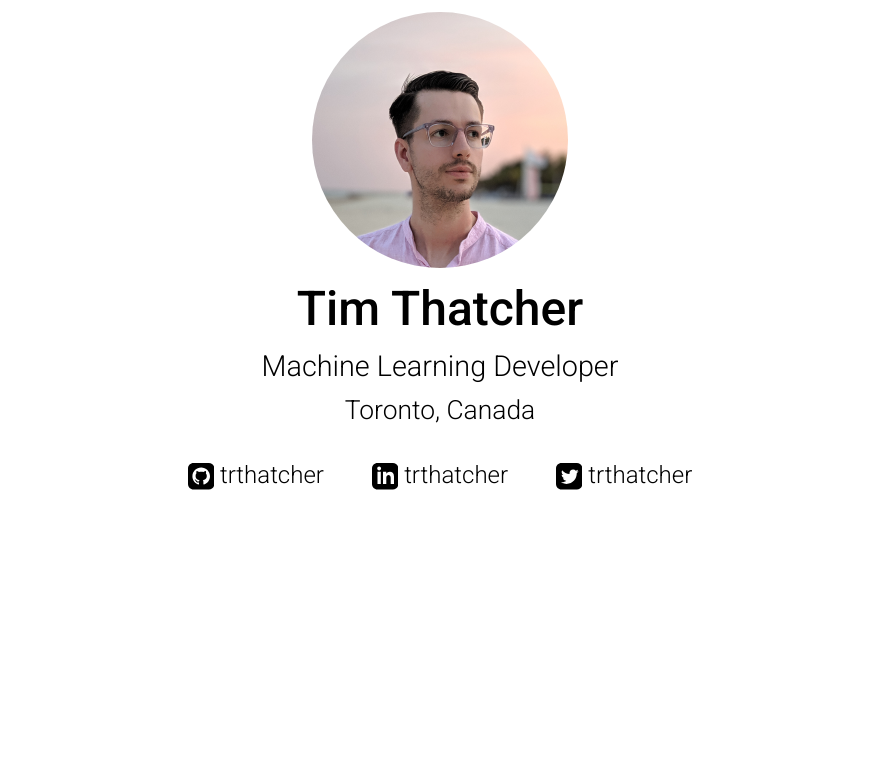
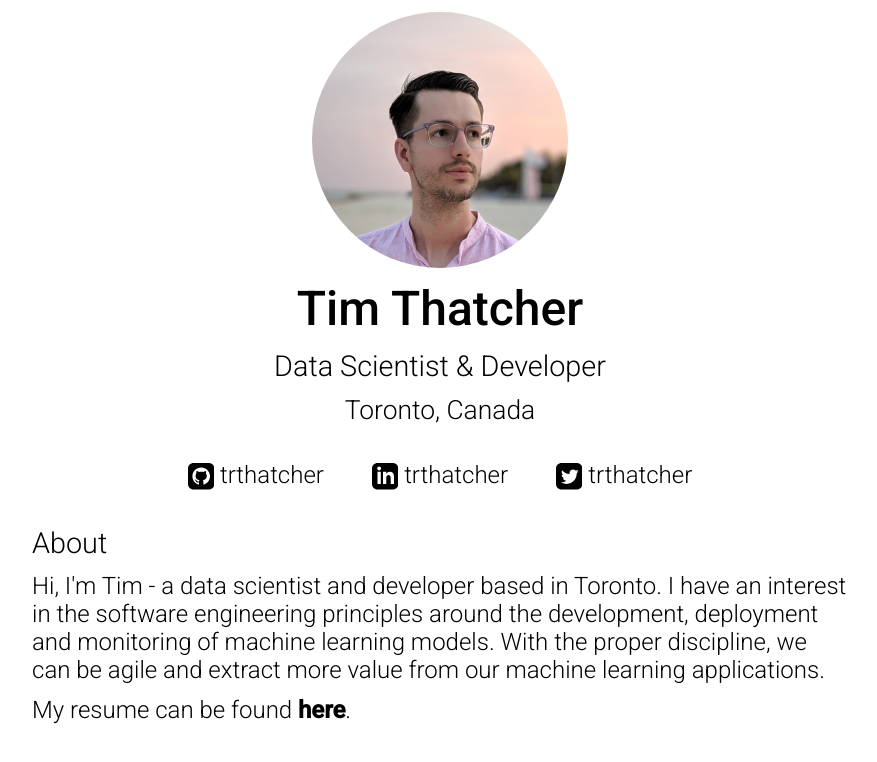
Before and after one commit to trthatcher/trthatcher.github.io, a plain HTML site: page index.html in a window 1280 px wide. Shown: the whole page, without its empty margins (200-1077 px from the left). Drawn offline with Linux system fonts and the light colour scheme.

Commit message:
Add About section and upload resume

```diff
--- a/index.html
+++ b/index.html
@@ -15,21 +15,20 @@
             font-weight: inherit;
         }
 
-        html {
-            font: 300 24px "Roboto", sans-serif;
-            text-align: center;
-        }
+        html { font: 300 24px "Roboto", sans-serif; }
 
         main {
             margin: 0 auto;
-            max-width: 39rem;
+            max-width: 35rem;
         }
 
-        main > * {
-            margin: 0 0.5rem 0.5rem 0.5rem;
-        }
+        main > * { margin: 0 0.5rem 0.5rem 0.5rem; }
 
         main > :first-child { margin: 0.5rem; }
+
+        header { text-align: center; }
+
+        header > * { margin: 0 0.5rem 0.5rem 0.5rem; }
 
         h1 {
             font-size: 2rem;
@@ -79,9 +78,11 @@
 <body>
     <main role="main">
         <img class="profile" src="tim.png" />
-        <h1>Tim Thatcher</h1>
-        <h2>Machine Learning Developer</h2>
-        <h3>Toronto, Canada</h3>
+        <header>
+            <h1>Tim Thatcher</h1>
+            <h2>Data Scientist &amp; Developer</h2>
+            <h3>Toronto, Canada</h3>
+        </header>
         <nav>
             <ul>
                 <li><a href="https://github.com/trthatcher">
@@ -98,6 +99,9 @@
                 </a></li>
             </ul>
         </nav>
+        <h2>About</h2>
+        <p>Hi, I'm Tim - a data scientist and developer based in Toronto. I have an interest in the software engineering principles around the development, deployment and monitoring of machine learning models. With the proper discipline, we can be agile and extract more value from our machine learning applications.</p>
+        <p>My resume can be found <b><a href="resume.pdf">here</a></b>.</p>
     </main>
 </body>
 </html>
```
Also changed, not shown: 1 other file.
